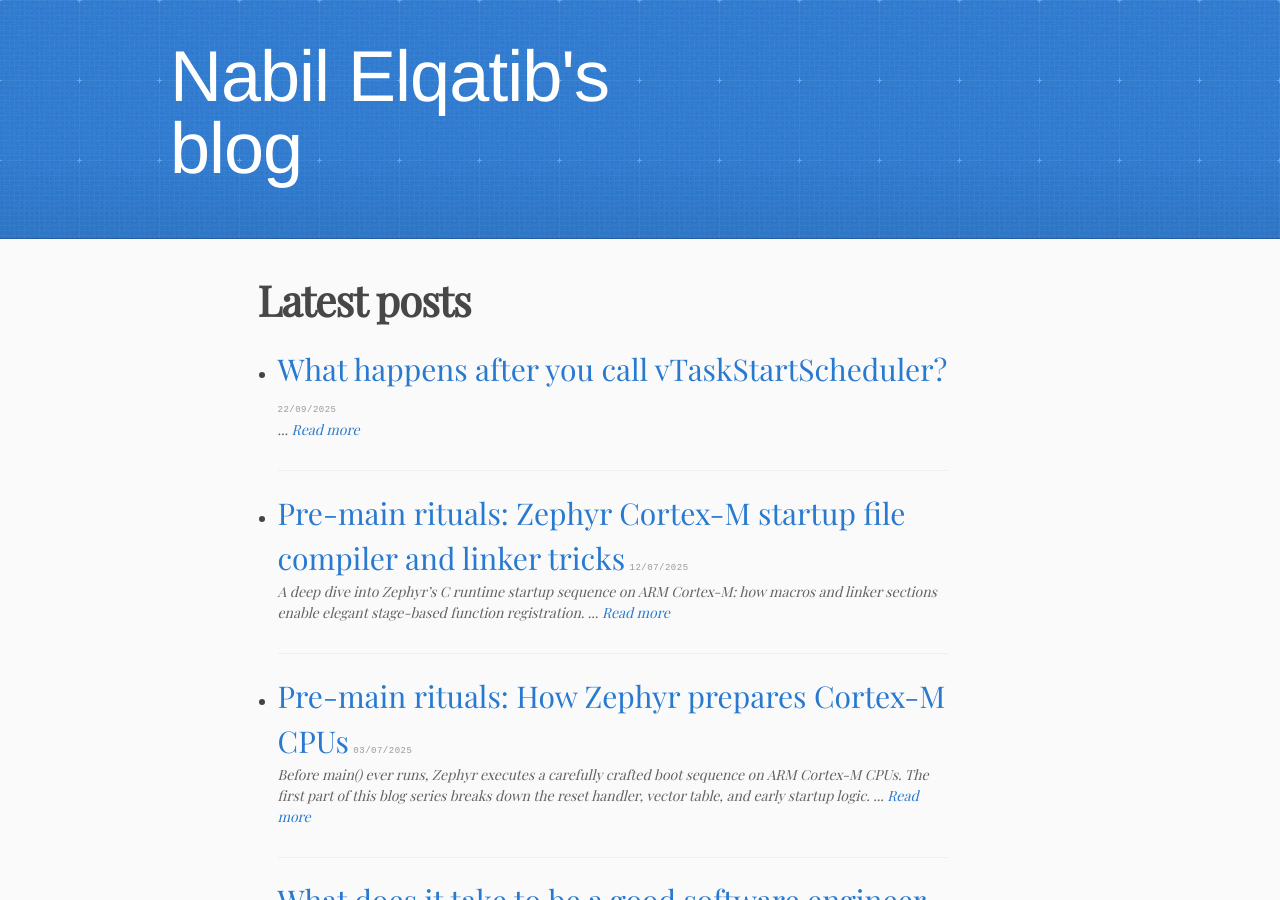
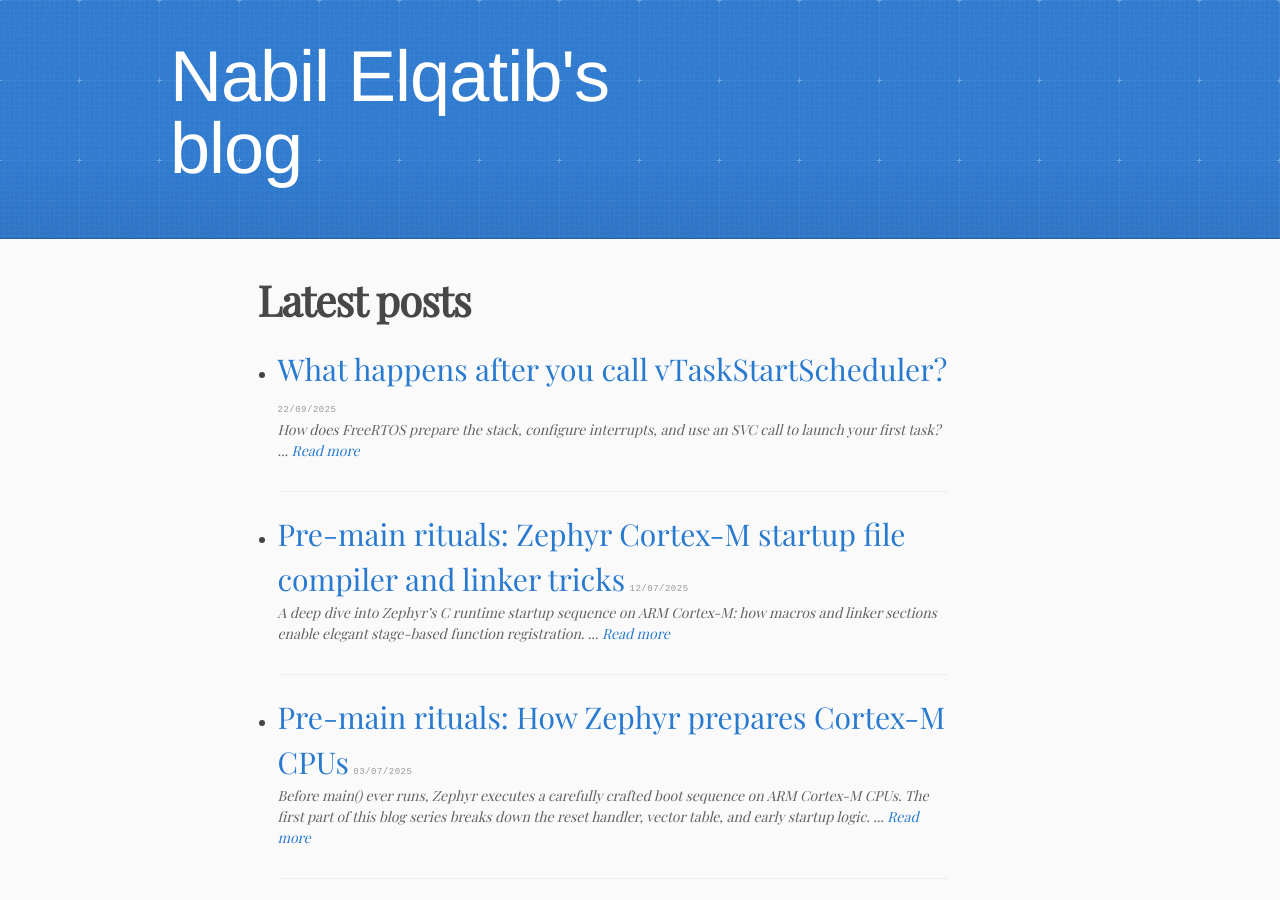
Before and after one commit to n-eq/n-eq.github.io, a Jekyll site: the page built from blog/index.html, in a window 1280 px wide and 900 px high. Built offline with Jekyll 4.4.1, drawn with Linux system fonts in a browser that asks for light colours; the list of posts is cut into pages by our own code.

Commit message:
Fill excerpt

```diff
--- a/_posts/2025-09-22-freertos-after-vtaskstartscheduler.md
+++ b/_posts/2025-09-22-freertos-after-vtaskstartscheduler.md
@@ -3,7 +3,7 @@ layout: post
 title: "What happens after you call vTaskStartScheduler?"
 date: 2025-09-22
 tags: [freertos, firmware, rtos, C, walkthrough]
-excerpt: ""
+excerpt: "How does FreeRTOS prepare the stack, configure interrupts, and use an SVC call to launch your first task?"
 ---
 
 FreeRTOS is an amazing tool for building simple yet powerful embedded systems.
```
